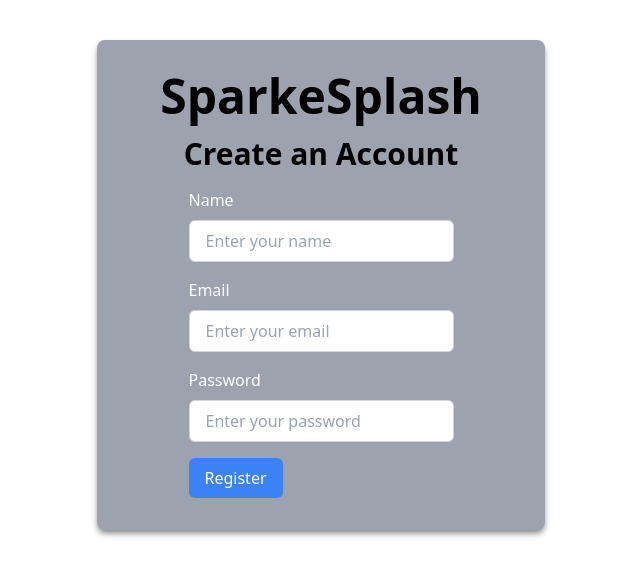
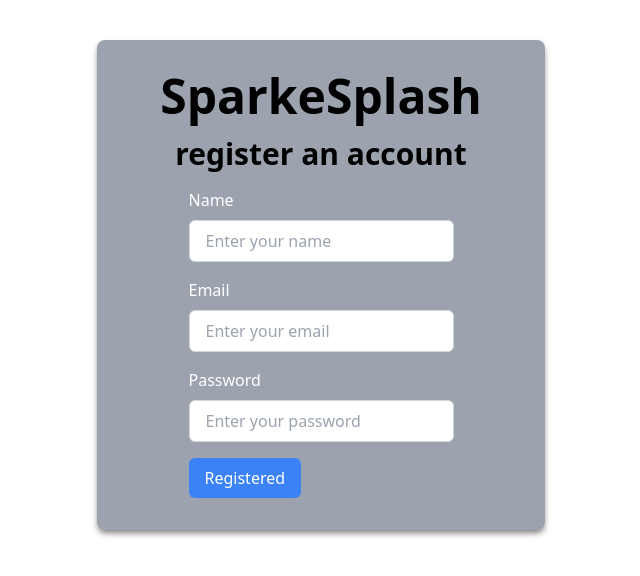
Before and after one commit to roy9html/SparkleWash, a React (Vite) app: page /register in a window 1280 px wide. Shown: the top 576 px of the page, without its empty margins (319-959 px from the left). Built offline with nearby package versions, Linux system fonts and the light colour scheme.

Commit message:
fix:typoword in register

```diff
--- a/src/pages/Register.jsx
+++ b/src/pages/Register.jsx
@@ -28,7 +28,7 @@ const Register = () => {
   return (
     <div className="grid justify-items-center shadow-[0_4px_6px_-1px_rgba(41,40,40,0.6)] mx-auto px-4 py-8 rounded-lg bg-gray-400 max-w-md mt-10">
       <h1 className="text-5xl font-bold mb-4">SparkeSplash</h1>
-      <h1 className="text-3xl font-bold mb-4">Create an Account</h1>
+      <h1 className="text-3xl font-bold mb-4">register an account</h1>
       <form onSubmit={handleSubmit}>
         <div className="mb-4">
           <label htmlFor="name" className="block text-white font-medium mb-2">
@@ -77,7 +77,7 @@ const Register = () => {
           className="bg-blue-500 text-white font-medium py-2 px-4 rounded-md hover:bg-blue-600 transition-colors duration-300"
           disabled={loading}
         >
-          {loading ? "Registering..." : "Register"}
+          {loading ? "Registering..." : "Registered"}
         </button>
       </form>
     </div>
```
